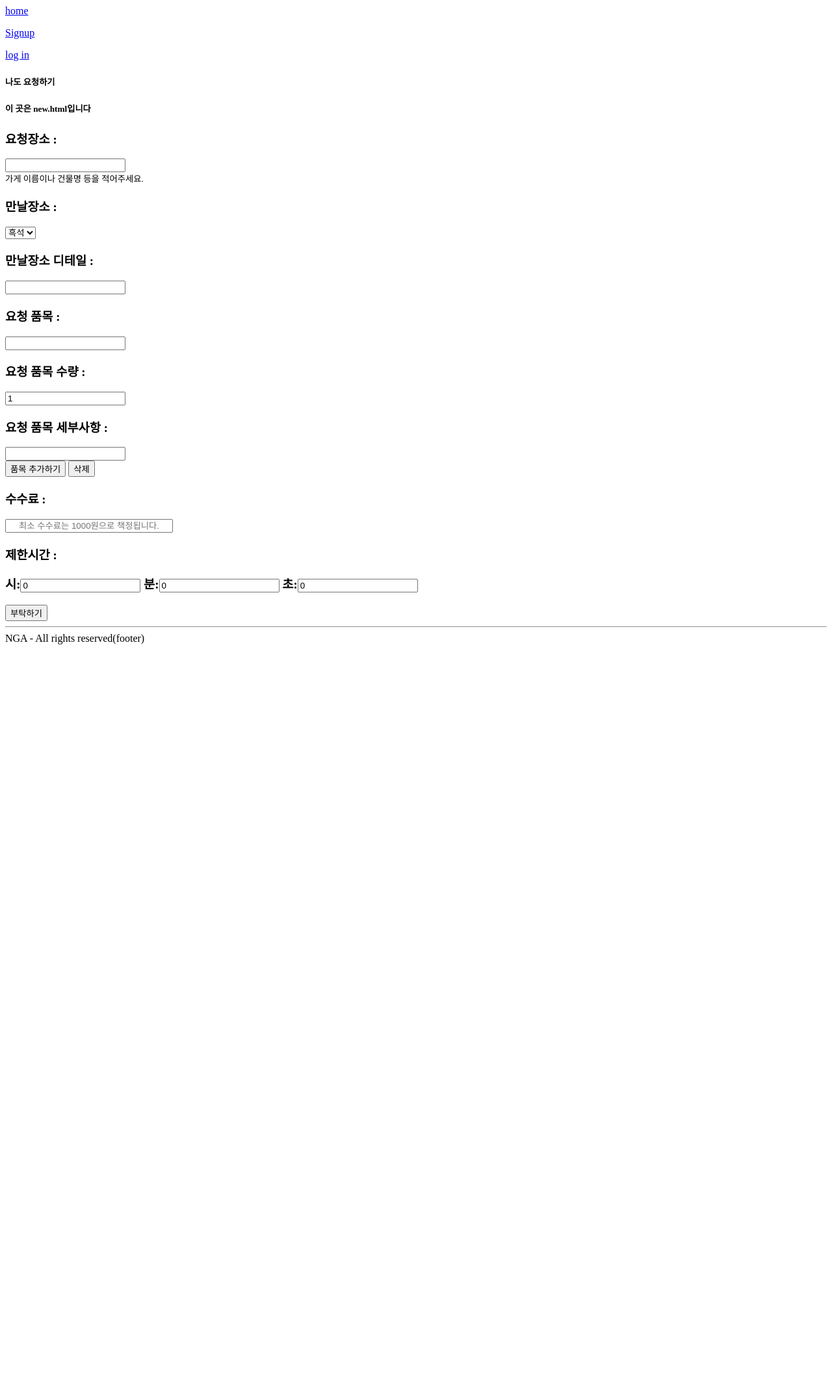
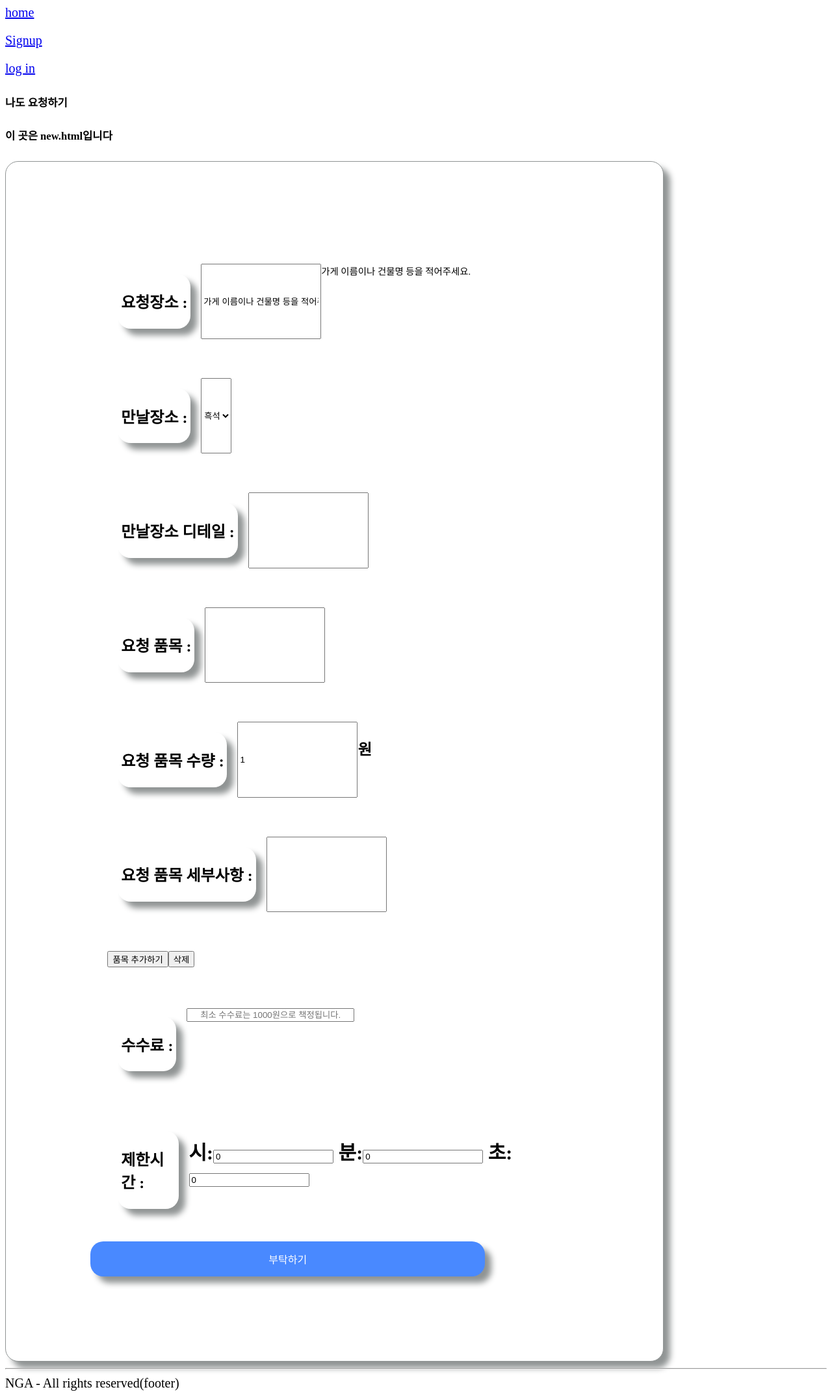
Before and after one commit to nyeok98/NeunGimAe, a Django app: page /new/ in a window 1280 px wide. Shown: the whole page at 65% size. Before the commit the page ends 992 px from the top, so only its background shows below. Run offline with Django 3.2, Linux system fonts and the light colour scheme.

Commit message:
[add] new.html css

```diff
--- /dev/null
+++ b/main/static/css/new.css
@@ -0,0 +1,64 @@
+/* new.css */
+body {
+    font-size: 20px;
+}
+
+.new {
+    flex-direction: column;
+    height: auto;
+    width: 60%;
+    background-color: white;
+    border-width: 1px;
+    border-style: solid;
+    border-color: #909494;
+    border-radius: 20px;
+    box-shadow: 10px 10px 10px #909494;
+    padding: 10%;
+}
+
+.new_content {
+    display: flex;
+    background-color: white;
+    padding: 10px;
+    margin: 20px;
+    width: 90%;
+    float: left;
+}
+
+.new_title {
+    width: auto;
+    height: auto;
+    border-radius: 20px;
+    box-shadow: 10px 10px 10px #909494;
+    padding: 0.3em;
+    margin: 1em;
+    font-size: 0.8em;
+}
+
+.new_guideline {
+    font-size: 0.9rem;
+}
+
+.new_middle_align {
+    position: absolute;
+    top: 50%;
+    left: 50%;
+    transform: translate(-50%, -50%);
+}
+
+.button {
+    width: 80%;
+    display: inline-block;
+    background-color: #4989ff;
+    border: none;
+    border-radius: 20px;
+    color: #fff;
+    padding: 15px 0;
+    margin: 4px;
+    text-align: center;
+    /* text-decoration: none; */
+    font-size: 0.8em;
+    cursor: pointer;
+    box-shadow: 10px 10px 10px #909494;
+
+}
--- a/main/templates/new.html
+++ b/main/templates/new.html
@@ -1,7 +1,9 @@
 {% extends 'base.html' %}
-
+{% load static %}
 <!-- 품목 추가하기 동적 기능 -->
 {% block head %}
+<link rel="stylesheet" href="{% static 'css/new.css' %}" />
+
 <div id="parah"></div>
 <style>
     .search_in input {
@@ -52,19 +54,25 @@
 <h5>나도 요청하기</h5>
 <h5>이 곳은 new.html입니다</h5>
 
+<div class="new">
     <!--post로 받아와서 할 행동에 대한 정의-->
     <form action="{% url 'create' %}" method="POST" enctype="multipart/form-data">
         {% csrf_token %}
         <!--요청장소-->
+        <div class="new_content">
             <div>
-        <h3><label for="inputRequestPlace">요청장소 :</label></h3>
-        <input type="text" id="inputRequestPlace" name="requestplace" required><br>
-        <small>가게 이름이나 건물명 등을 적어주세요.</small>
+                <div class="new_title">
+                    <h2><label for="inputRequestPlace">요청장소 :</label></h2>
+                </div>
+            </div>
+            <input type="text" id="inputRequestPlace" name="requestplace" value="가게 이름이나 건물명 등을 적어주세요!" required><br>
+            <div class="new_guideline">가게 이름이나 건물명 등을 적어주세요.</div>
         </div>
         <!--만날장소(셀렉박스)-->
-    <div>
-        <h3><label for="inputMeetPlaceSelect">만날장소 :</label></h3>
-        <!-- <input type="text" id="inputMeetPlaceSelect" name="meetplaceselect" required> -->
+        <div class="new_content">
+            <div class="new_title">
+                <h2><label for="inputMeetPlaceSelect">만날장소 :</label></h2>
+            </div>
             <select name="meetplaceselect">
                 <option vaule="흑석">흑석</option>
                 <option vaule="정문">정문</option>
@@ -74,34 +82,28 @@
             </select>
         </div>
         <!--만날장소 디테일-->
-    <div>
-        <h3><label for="inputMeetPlaceDetail">만날장소 디테일 :</label></h3>
+        <div class="new_content">
+            <div class="new_title">
+                <h2><label for="inputMeetPlaceDetail">만날장소 디테일 :</label></h2>
+            </div>
+
             <input type="text" id="inputMeetPlaceDetail" name="meetplacedetail" required>
         </div>
         <!--품목 이름-->
-    <div>
-        <h3><label for="inputRequestItem">요청 품목 :</label></h3>
+        <div class="new_content">
+            <div class="new_title">
+                <h2><label for="inputRequestItem">요청 품목 :</label></h2>
+            </div>
+
             <input type="text" id="inputRequestItem" name="requestitem" required>
         </div>
         <!--품목 수량(컨트롤박스)-->
-    <div>
-        <h3><label for="inputRequestQuantity">요청 품목 수량 :</label></h3>
-        <!-- <input type="text" id="inputRequestQuantity" name="requestquantity" required> -->
-
-        <!-- <form name="joinForm">
-            <table>
-                <tr>
-                    <td>
-                        <input type="text" id="inputRequestQuantity" name="count" />
-                    </td>
-                    <td>
-                        <button onClick="add();">위로</button>
-                        <button onClick="minus();">아래로</button>
-                    </td>
-                </tr>
-            </table>
-        </form> -->
+        <div class="new_content">
+            <div class="new_title">
+                <h2><label for="inputRequestQuantity">요청 품목 수량 :</label></h2>
+            </div>
             <input type="text" name="requestquantity" value="1">
+            <h3>원</h3>
             <!-- 수량 조절 java 계속 오류 나서 text 처리함 -->
             <!-- <input type="button" value="증가" onClick="javascript:this.form.amount.value++;">
         <input type="button" value="감소" onClick="javascript:this.form.amount.value--;"> -->
@@ -109,62 +111,53 @@
         </div>
 
         <!--품목 세부사항-->
-    <div>
-        <h3><label for="inputRequestDetail">요청 품목 세부사항 :</label></h3>
+        <div class="new_content">
+            <div class="new_title">
+                <h2><label for="inputRequestDetail">요청 품목 세부사항 :</label></h2>
+            </div>
+
             <input type="text" id="inputRequestDetail" name="requestdetail" required>
         </div>
 
         <!--품목 추가(버튼)-->
-    <div method="post" action="test.jsp">
+        <div class="new_content" method="post" action="test.jsp">
             <input type="button" value="품목 추가하기" onclick="addInput();" />
             <input type="button" value="삭제" onclick="deleteInput();" />
+        </div>
+
+        <!--수수료-->
+        <div class="new_content">
+            <div class="new_title">
+                <h2><label for="inputFees">수수료 :</label></h2>
+            </div>
+            <span class="search_in"><input type="text" id="inputFees" name="fees" placeholder="최소 수수료는 1000원으로 책정됩니다."
+                    required></span>
+        </div>
+
+        <!--제한 시간-->
+        <div class="new_content">
+            <div class="new_title">
+                <h2><label for="inputLimitedTime">제한시간 :</label></h2>
+            </div>
+            <p>
+                <h2>시:<input type="text" name="limitiedhour" value="0"> 분:<input type="text" name="limitiedmin"
+                        value="0">
+                    초:<input type="text" name="limitiedsec" value="0"></h2>
+            </p>
+            <!-- 시간 들어가는 부분 -->
+
+
+        </div>
+        <!--부탁하기(버튼)-->
+        <!-- form 태그와 submit 태그는 연결 -->
+
+        <button class="button" type="submit" value="부탁하기">부탁하기</button>
+
+
+    </form>
 </div>
 
 
 
 
-    <!--수수료-->
-    <div>
-        <h3><label for="inputFees">수수료 :</label></h3>
-        <span class="search_in"><input type="text" id="inputFees" name="fees" placeholder="최소 수수료는 1000원으로 책정됩니다."
-                required></span>
-    </div>
-    <!--제한 시간-->
-    <div>
-        <h3><label for="inputLimitedTime">제한시간 :</label></h3>
-        <!-- 시간 들어가는 부분 -->
-        <p>
-            <h3>시:<input type="text" name="limitiedhour" value="0"> 분:<input type="text" name="limitiedmin" value="0">
-                초:<input type="text" name="limitiedsec" value="0"></h3>
-        </p>
-        <!--<input type="text" id="inputLimitedTime" name="limitedtimehour" required>시
-        <input type="text" id="inputLimitedTime" name="limitedtimemin" required>분
-        <input type="text" id="inputLimitedTime" name="limitedtimesec" required>초 -->
-        <!-- 여기서 시,분,초의 id 값을 다 다르게 해서 다른 id로 줘야하는 지 아니면 한 번에 묶어서 보내야 하는 지
-        모르겠어요.. 아마 다 다른 id 값을 줘야겠죠?! -->
-    </div>
-    <!--부탁하기(버튼)-->
-    <!-- form 태그와 submit 태그는 연결 -->
-
-    <input type="submit" value="부탁하기">
-</form>
-
-
-<!-- <script type="text/javascript">
-    var a = 0;
-
-    function add() {
-        var number = document.getElementById("inputRequestQuantity")
-        number.value = a++;
-    }
-
-    function minus() {
-        var number = document.getElementById("inputRequestQuantity")
-        number.value = a--;
-    }
-</script> -->
-
-
-
-
 {% endblock %}
```
Lines whose indentation alone changed are shown as unchanged.
